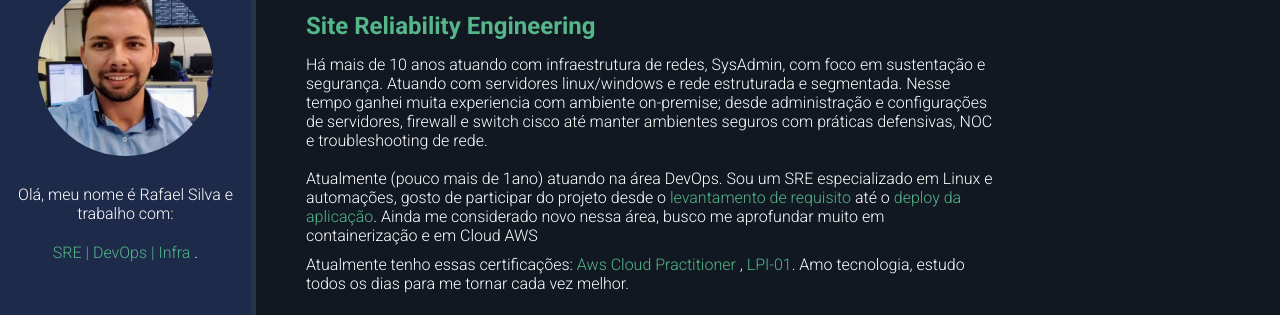
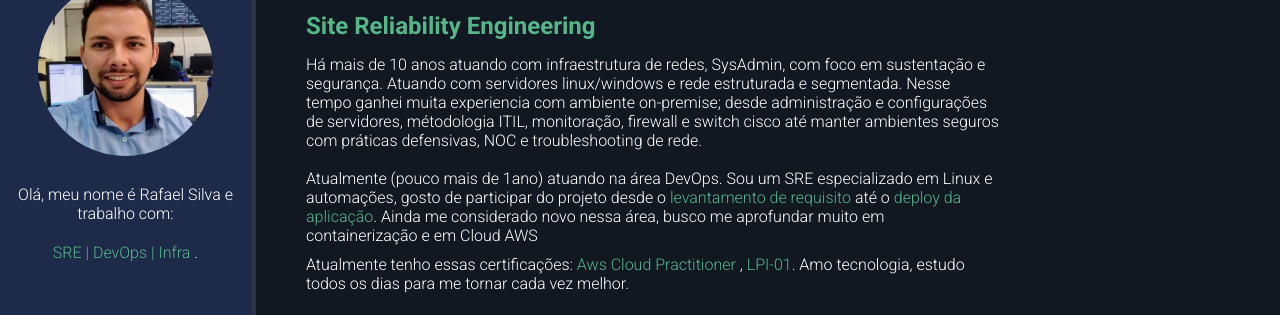
Before and after one commit to rafael-debug/rafael-debug.github.io, a plain HTML site: page index.html in a window 1280 px wide. Shown: the part 102-417 px from the top of the page. Drawn offline with nearby package versions, Linux system fonts and the light colour scheme.

Commit message:
Update index.html

```diff
--- a/index.html
+++ b/index.html
@@ -31,7 +31,7 @@
       <p id="title"><span class="highlight">Site Reliability Engineering
 
 </span></p>
-      <p class="description">Há mais de 10 anos atuando com infraestrutura de redes, SysAdmin, com foco em sustentação e segurança. Atuando com servidores linux/windows e rede estruturada e segmentada. Nesse tempo ganhei muita experiencia com ambiente on-premise; desde administração e configurações de servidores, firewall e switch cisco até manter ambientes seguros com práticas defensivas, NOC e troubleshooting de rede. <br></br> Atualmente (pouco mais de 1ano) atuando na área DevOps. Sou um SRE especializado em Linux e automações, gosto de participar do projeto desde o <span class="highlight"> levantamento de requisito</span> até o <span class="highlight">deploy da aplicação</span>.
+      <p class="description">Há mais de 10 anos atuando com infraestrutura de redes, SysAdmin, com foco em sustentação e segurança. Atuando com servidores linux/windows e rede estruturada e segmentada. Nesse tempo ganhei muita experiencia com ambiente on-premise; desde administração e configurações de servidores, métodologia ITIL, monitoração, firewall e switch cisco até manter ambientes seguros com práticas defensivas, NOC e troubleshooting de rede. <br></br> Atualmente (pouco mais de 1ano) atuando na área DevOps. Sou um SRE especializado em Linux e automações, gosto de participar do projeto desde o <span class="highlight"> levantamento de requisito</span> até o <span class="highlight">deploy da aplicação</span>.
       Ainda me considerado novo nessa área, busco me aprofundar muito em containerização e em Cloud AWS</p>
       <p class="description">Atualmente tenho essas certificações: <span class="highlight">Aws Cloud Practitioner </span>, <span class="highlight"> LPI-01</span>. Amo tecnologia, estudo todos os dias para me tornar cada vez melhor.</p>
       <a href="https://github.com/rafael-debug" id="btn-projects"><ion-icon name="share-social-outline"></ion-icon> <span>Ver Projetos</span></a>
```
